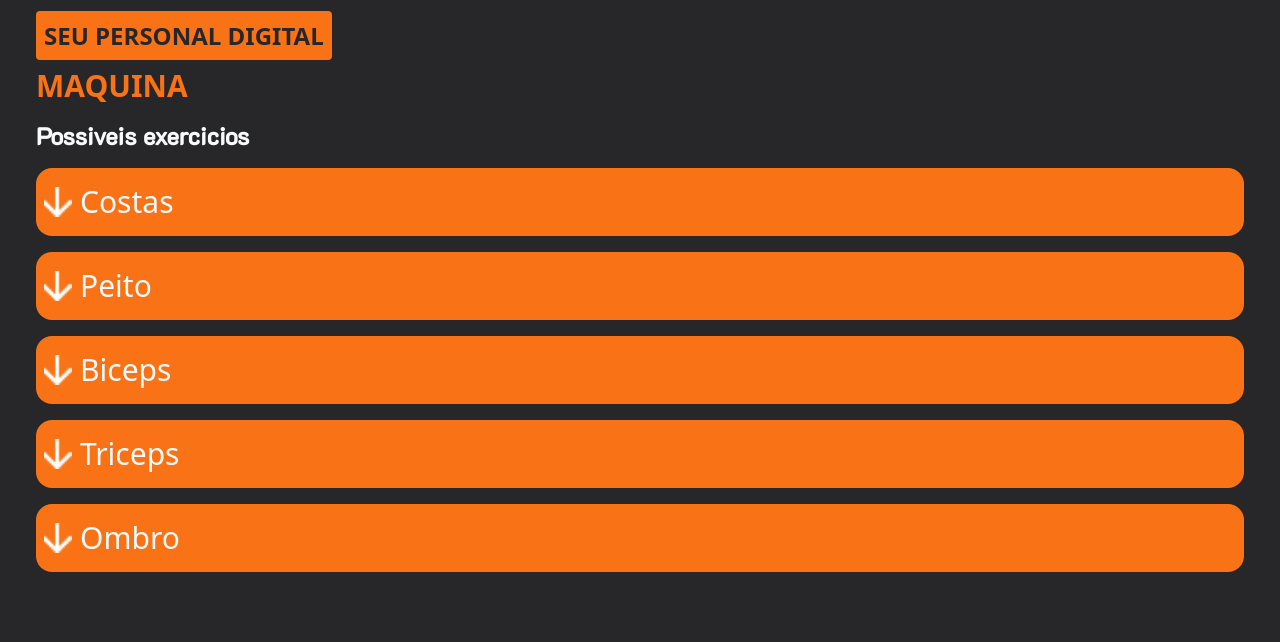
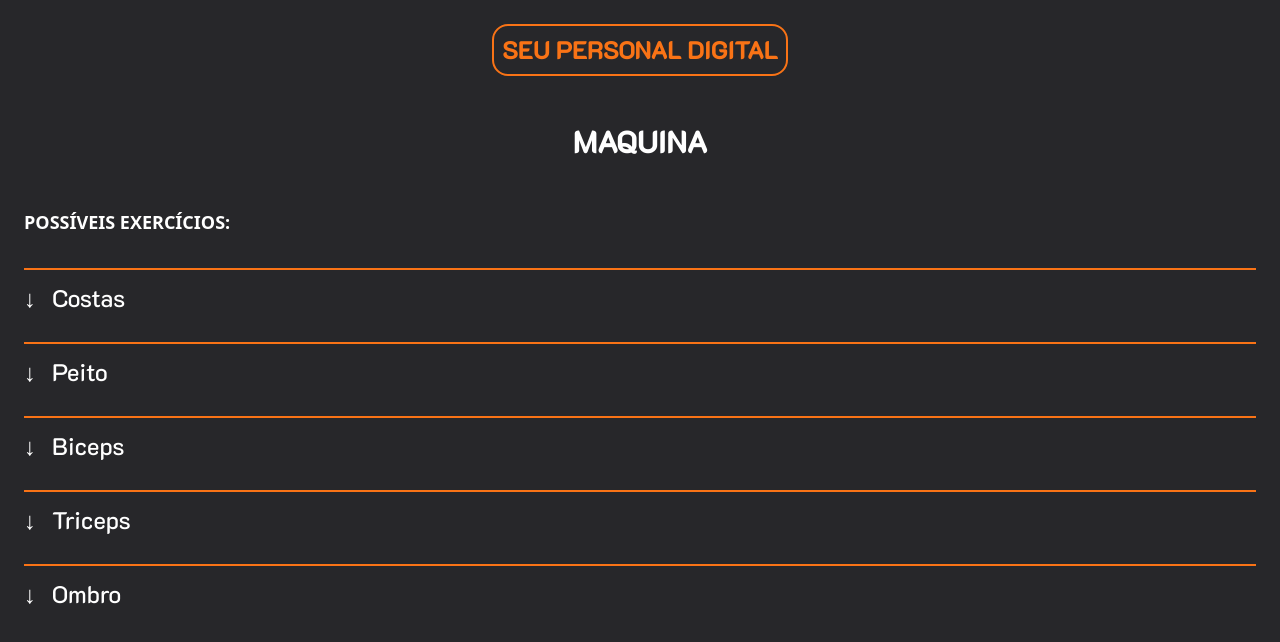
Before and after one commit to otaviosenne/personal-digital, a website: page html/maquina.html in a window 1280 px wide. Drawn offline with Linux system fonts and the light colour scheme.

```diff
--- a/html/maquina.html
+++ b/html/maquina.html
@@ -3,44 +3,36 @@
   <head>
     <meta charset="UTF-8" />
     <meta name="viewport" content="width=device-width, initial-scale=1.0" />
-    <title>Maquina</title>
+    <title>Eliptico</title>
     <link href="../style/output.css" rel="stylesheet" />
   </head>
-  <body class="bg-zinc-800 grid m-5 gap-4">
-    <div>
-      <a class="font-K2D-medium font-bold text-2xl text-zinc-800 ml-4 p-2 bg-Personal-50 rounded hover:bg-orange-600" href="../index.html">SEU PERSONAL DIGITAL</a>
+  <body class="bg-zinc-800 text-white flex flex-col items-center gap-4 p-6">
+    <a class="font-k2d font-bold text-2xl text-Personal-50 border-2 border-Personal-50 p-2 rounded-2xl" href="../index.html">SEU PERSONAL DIGITAL</a>
+
+    <h1 class="font-k2d text-3xl font-bold text-laranja1 m-8">MAQUINA</h1>
+
+    <!-- Subtítulo -->
+    <h2 class="text-lg font-semibold text-white mb-4 w-full">POSSÍVEIS EXERCÍCIOS:</h2>
+
+    <!-- Lista de Exercícios com Divisores -->
+    <div class="space-y-4 w-full">
+      <div class="flex items-center py-3 border-t-2 border-Personal-50 gap-4">
+        <span class="text-2xl">↓</span> <span class="font-k2d text-2xl">Costas</span>
+
+      </div>
+      <div class="flex items-center py-3 border-t-2 border-Personal-50 gap-4">
+        <span class="text-2xl">↓</span> <span class="font-k2d text-2xl">Peito</span>
+      </div>
+      <div class="flex items-center py-3 border-t-2 border-Personal-50 gap-4">
+        <span class="text-2xl">↓</span> <span class="font-k2d text-2xl">Biceps</span>
+      </div>
+      <div class="flex items-center py-3 border-t-2 border-Personal-50 gap-4">
+        <span class="text-2xl">↓</span> <span class="font-k2d text-2xl">Triceps</span>
+      </div>
+      <div class="flex items-center py-3 border-t-2 border-Personal-50 gap-4">
+        <span class="text-2xl">↓</span> <span class="font-k2d text-2xl">Ombro</span>
+      </div>
     </div>
-    <h1 class="font-K2D-medium font-bold text-3xl text-Personal-50 ml-4">MAQUINA</h1>
-    <!-- <video class="max-h-screen w-auto" muted autoplay controls>
-      <source src="/projeto/src/videos/Puxada Costas Frente.mp4" type="video/mp4">
-      Seu navegador não suporta a tag de vídeo.
-    </video> -->
-    <div class="mx-4 text-left text-2xl gap-y-4 grid text-slate-50">
-      <h2 class="font-k2d text-2xl font-bold text-slate-50">Possiveis exercicios</h2>
-      <!-- costas -->
-      <div class="bg-Personal-50 rounded-2xl p-2 flex items-center">
-        <img class="min-w-7" src="../img/arrow-down.png" alt="down-arrow">
-        <p class="bg-Personal-50 rounded-2xl p-2 font-K2D-medium text-3xl">Costas</p>
-      </div>
-      <div class="bg-Personal-50 rounded-2xl p-2 flex items-center">
-        <img class="min-w-7" src="../img/arrow-down.png" alt="down-arrow">
-        <p class="bg-Personal-50 rounded-2xl p-2 font-K2D-medium text-3xl">Peito</p>
-      </div>
-      <div class="bg-Personal-50 rounded-2xl p-2 flex items-center">
-        <img class="min-w-7" src="../img/arrow-down.png" alt="down-arrow">
-        <p class="bg-Personal-50 rounded-2xl p-2 font-K2D-medium text-3xl">Biceps</p>
-      </div>
-      <div class="bg-Personal-50 rounded-2xl p-2 flex items-center">
-        <img class="min-w-7" src="../img/arrow-down.png" alt="down-arrow">
-        <p class="bg-Personal-50 rounded-2xl p-2 font-K2D-medium text-3xl">Triceps</p>
-      </div>
-      <div class="bg-Personal-50 rounded-2xl p-2 flex items-center">
-        <img class="min-w-7" src="../img/arrow-down.png" alt="down-arrow">
-        <p class="bg-Personal-50 rounded-2xl p-2 font-K2D-medium text-3xl">Ombro</p>
-      </div>
 
-
-
-    </div>
   </body>
 </html>
```
Also changed, not shown: html/eliptico.html (+1 -20 lines), html/leg-press.html (deleted, +0 -44 lines), index.html (+4 -0 lines), style/output.css.
